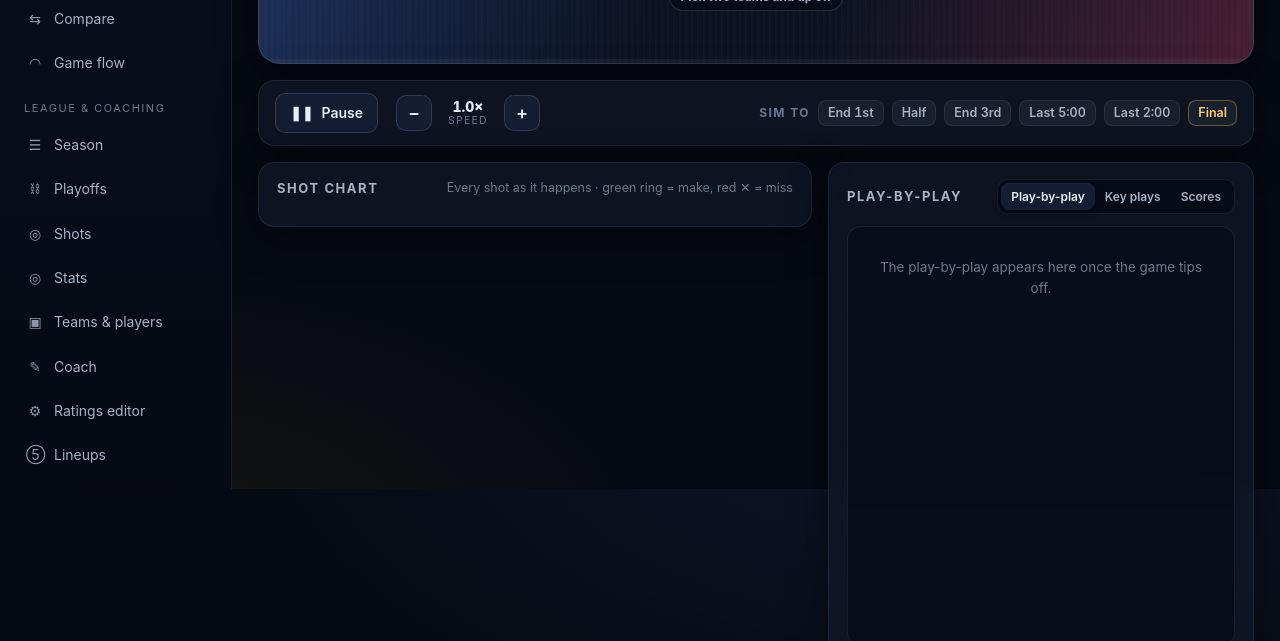
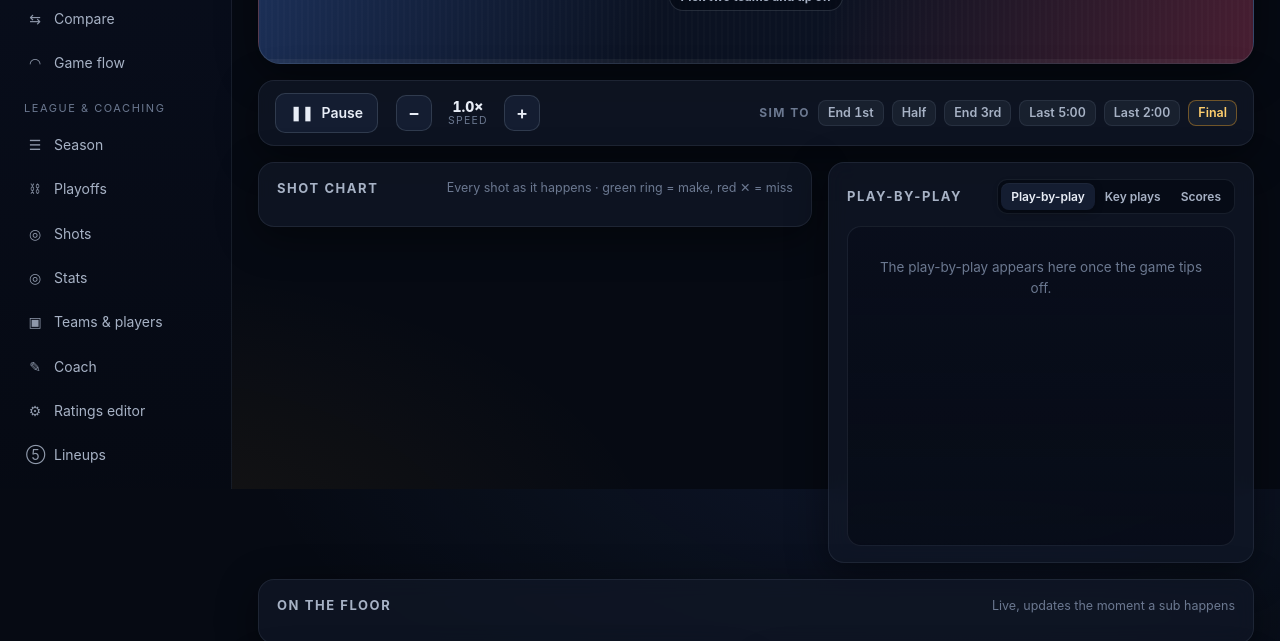
Before and after one commit to DivitNegi/5v5-basketball-sim, a plain HTML site: page webui/static/index.html in a window 1280 px wide. Shown: the part 311-952 px from the top of the page. Drawn offline with Linux system fonts and the light colour scheme; no server answers.

Commit message:
Live view: play-by-play stretches to the shot chart's height

```diff
--- a/webui/static/css/app.css
+++ b/webui/static/css/app.css
@@ -980,3 +980,8 @@ td.top-scorer .pcell .face, td.top-scorer .pcell .logo { width: 26px; height: 26
 #view-live .live-row2 { display: grid; grid-template-columns: minmax(0, 1fr) minmax(0, 1fr); gap: 16px; margin-top: 16px; align-items: stretch; }
 #view-live .live-row2 .flow.small { height: auto; min-height: 320px; }
 @media (max-width: 1100px) { #view-live .live-row2 { grid-template-columns: 1fr; } #view-live .court-scroll table { min-width: 640px; } }
+/* the play-by-play runs exactly as tall as the shot chart beside it */
+#view-live .live-grid { align-items: stretch; }
+#view-live .col-side .feed-panel { flex: 1 1 auto; min-height: 0; }
+#view-live .col-side .rawlog, #view-live .col-side .feed { flex: 1 1 0; height: auto; max-height: none; min-height: 320px; }
+@media (max-width: 1100px) { #view-live .col-side .rawlog, #view-live .col-side .feed { flex: none; height: 600px; } }
```
